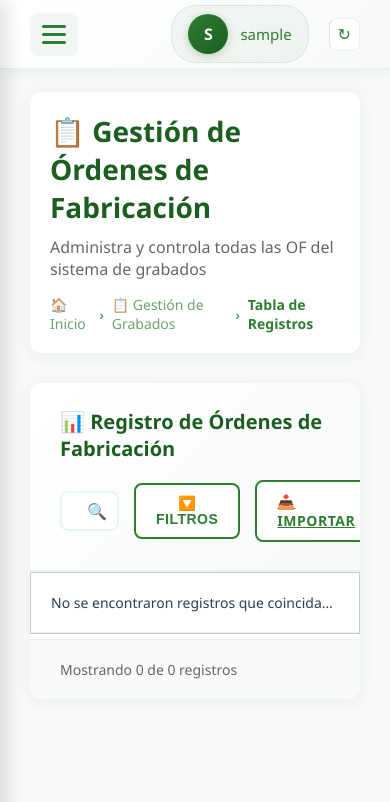
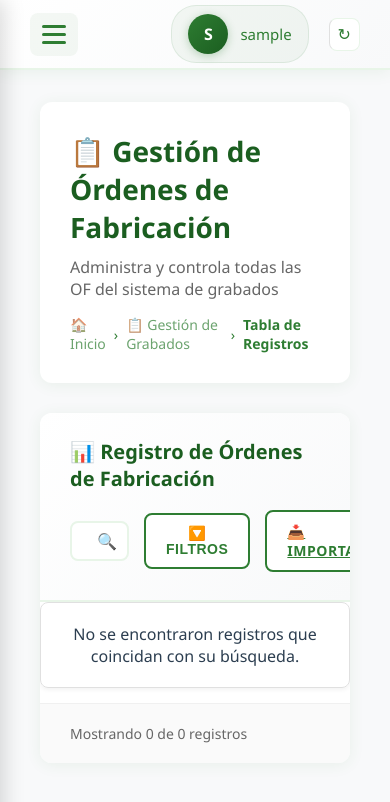
Before and after one commit to Eugenio829/cigar_rings, a Django app: page /grabados/consulta/ in a window 390 px wide. Shown: the top 802 px of the page. Run offline with Django 5.2, Linux system fonts and the light colour scheme; the visitor is signed in with stand-in values (Sample User, id 1); data that the repository does not hold is empty; some libraries are stand-ins or nearby versions.

Commit message:
Feat: Hace la tabla de consulta de grabados responsiva

```diff
--- a/apps/grabados/static/grabados/css/grabado_consulta.css
+++ b/apps/grabados/static/grabados/css/grabado_consulta.css
@@ -552,25 +552,8 @@
             cursor: not-allowed;
         }
 
-        /* Responsive */
-        @media (max-width: 768px) {
-            .header.sidebar-open {
-                left: 0;
-            }
-
-            .sidebar {
-                width: 100%;
-                left: -100%;
-            }
-
-            .main-content {
-                padding: 15px;
-            }
-
-            .page-header {
-                padding: 20px;
-            }
-
+        /* Responsive Table Styles */
+        @media screen and (max-width: 768px) {
             .table-header {
                 flex-direction: column;
                 gap: 15px;
@@ -582,12 +565,9 @@
             }
 
             .table-wrapper {
-                font-size: 14px;
+                overflow-x: hidden; /* Ocultar scroll horizontal en móvil */
             }
 
-            th, td {
-                padding: 10px 8px;
-            }
             table, thead, tbody, th, td, tr {
                 display: block;
             }
@@ -599,34 +579,48 @@
             }
 
             tr {
-                border: 1px solid #ccc;
-                margin-bottom: 5px;
+                border: 1px solid #e0e0e0;
+                border-radius: 8px;
+                margin-bottom: 15px;
+                box-shadow: 0 2px 4px rgba(0,0,0,0.05);
             }
 
             td {
                 border: none;
-                border-bottom: 1px solid #eee;
+                border-bottom: 1px solid #f0f0f0;
                 position: relative;
-                padding-left: 50%;
+                padding: 12px 15px 12px 45%; /* Espacio para la etiqueta */
+                text-align: right; /* Alinear valor a la derecha */
+                white-space: normal; /* Permitir que el texto se ajuste */
+                overflow: visible;
+            }
+
+            td:last-child {
+                border-bottom: none;
             }
 
             td:before {
                 position: absolute;
-.btn-success {
-    background-color: #28a745;
-    color: white;
-    border: none;
-    padding: 8px 12px;
-    border-radius: 5px;
-    cursor: pointer;
-}
-                top: 6px;
-                left: 6px;
-                width: 45%;
+                top: 50%;
+                left: 15px;
+                width: 40%;
                 padding-right: 10px;
                 white-space: nowrap;
                 content: attr(data-label);
-                font-weight: bold;
+                font-weight: 600;
+                color: #1b5e20;
+                text-align: left;
+                transform: translateY(-50%);
+            }
+
+            /* Centrar los botones de acción */
+            td[data-label="Acciones"] {
+                padding-left: 15px; /* Quitar padding especial */
+                text-align: center;
+            }
+
+            td[data-label="Acciones"]:before {
+                display: none; /* No mostrar etiqueta para acciones */
             }
         }
 
```
